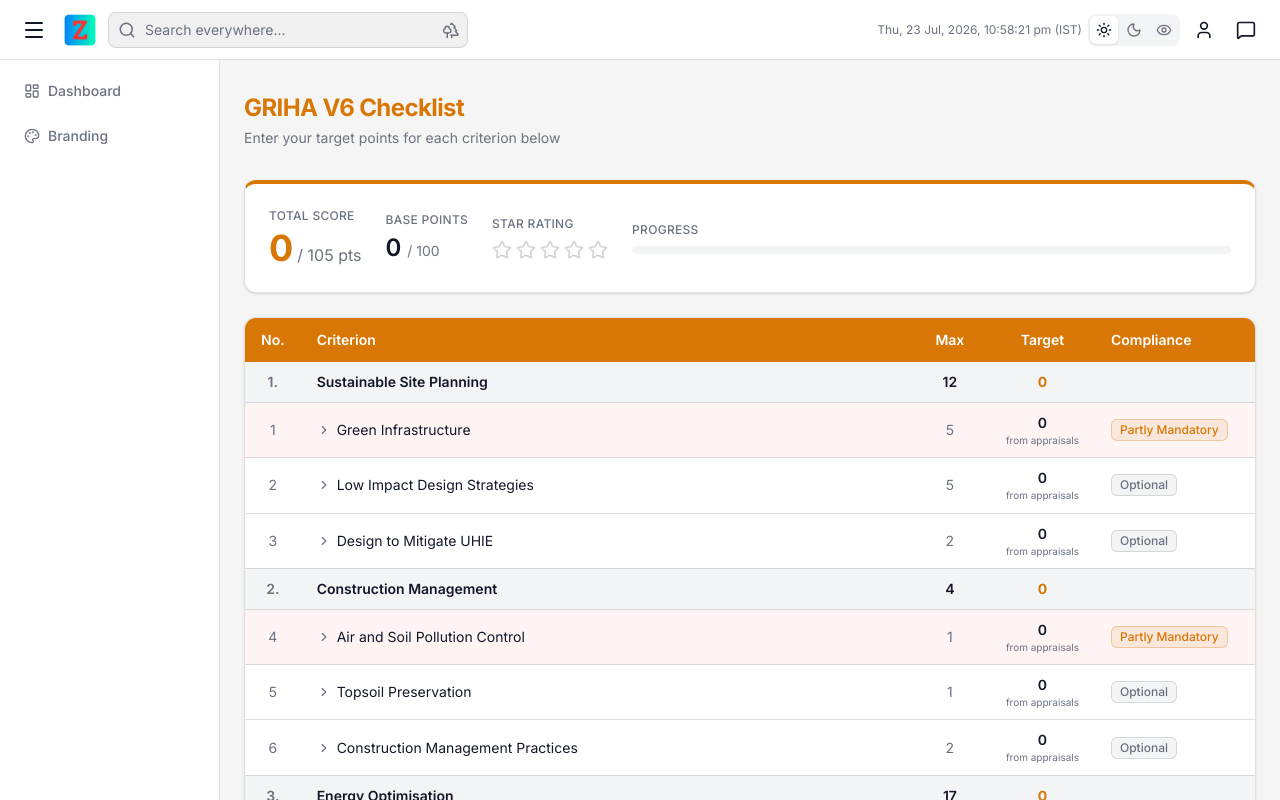
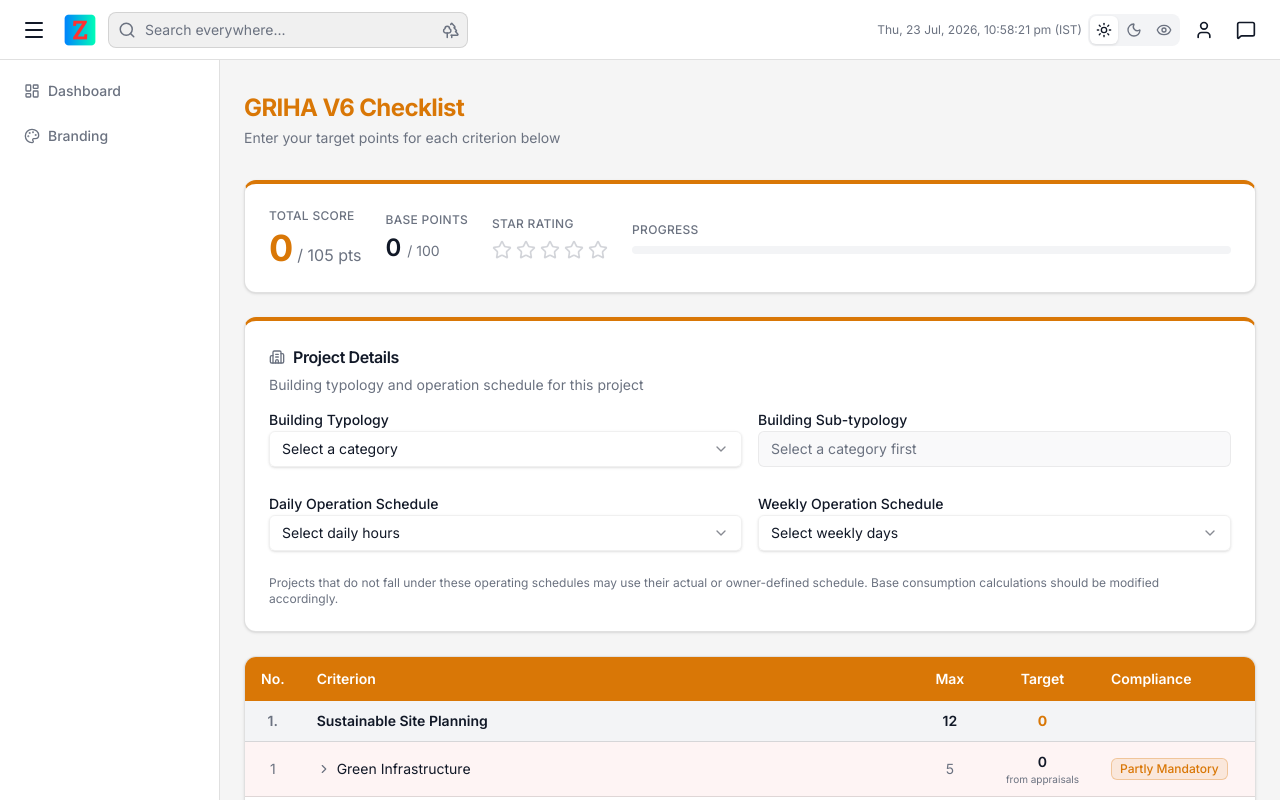
Before and after one commit to harshlangeh/harshz, a Next.js app: page /griha-v6 in a window 1280 px wide. Built offline with nearby package versions, Linux system fonts and the light colour scheme.

Commit message:
feat: add Project Details section (Building Typology, Operation Schedule) to GRIHA checklist pages

```diff
--- a/src/app/griha-v2015/page.tsx
+++ b/src/app/griha-v2015/page.tsx
@@ -5,6 +5,7 @@ import { Card, CardContent, CardHeader, CardTitle } from '@/components/ui/card';
 import { Progress } from '@/components/ui/progress';
 import { Input } from '@/components/ui/input';
 import { DownloadSection } from '@/components/DownloadSection';
+import { ProjectDetailsSection } from '@/components/ProjectDetailsSection';
 
 const sections = [
   { id: 1, title: "Site Planning", max: 8, criteria: [
@@ -167,6 +168,8 @@ export default function GrihaV2015Page() {
         </CardContent>
       </Card>
 
+      <ProjectDetailsSection accentClass="border-t-rose-red" />
+
       {/* Criteria table */}
       <Card className="mb-6 overflow-hidden">
         <div className="overflow-x-auto">
--- a/src/app/griha-v2019/page.tsx
+++ b/src/app/griha-v2019/page.tsx
@@ -6,6 +6,7 @@ import { Badge } from '@/components/ui/badge';
 import { Progress } from '@/components/ui/progress';
 import { Input } from '@/components/ui/input';
 import { DownloadSection } from '@/components/DownloadSection';
+import { ProjectDetailsSection } from '@/components/ProjectDetailsSection';
 
 const sections = [
   { id: 1, title: "Sustainable Site Planning", max: 12, criteria: [
@@ -182,6 +183,8 @@ export default function GrihaV2019Page() {
         </CardContent>
       </Card>
 
+      <ProjectDetailsSection accentClass="border-t-green" />
+
       {/* Criteria table */}
       <Card className="mb-6 overflow-hidden">
         <div className="overflow-x-auto">
--- a/src/app/griha-v6/page.tsx
+++ b/src/app/griha-v6/page.tsx
@@ -9,6 +9,7 @@ import { Input } from '@/components/ui/input';
 import { Button } from '@/components/ui/button';
 import { DownloadSection } from '@/components/DownloadSection';
 import { AttemptStatusRadio } from '@/components/AttemptStatusRadio';
+import { ProjectDetailsSection } from '@/components/ProjectDetailsSection';
 import {
   CRITERION_APPRAISALS, getAppraisalState, saveAppraisalState, appraisalContribution, appraisalTargetDisplay,
   appraisalMaxDisplay, criterionEffectiveMax,
@@ -359,6 +360,8 @@ export default function GrihaV6Page() {
         </CardContent>
       </Card>
 
+      <ProjectDetailsSection accentClass="border-t-orange" />
+
       {/* Criteria table */}
       <Card className="mb-6 overflow-hidden">
         <div className="overflow-x-auto">
--- /dev/null
+++ b/src/components/ProjectDetailsSection.tsx
@@ -0,0 +1,127 @@
+"use client";
+import React, { useEffect, useState } from 'react';
+import { Building2 } from 'lucide-react';
+import { Card, CardContent, CardHeader, CardTitle, CardDescription } from '@/components/ui/card';
+import { Select, SelectTrigger, SelectValue, SelectContent, SelectItem } from '@/components/ui/select';
+import {
+  BUILDING_TYPOLOGIES, OPERATION_SCHEDULE, getProjectDetails, saveProjectDetails,
+  type ProjectDetailsState,
+} from '@/data/building-typology';
+
+interface Props {
+  /** Brand accent class for the card's top border, e.g. "border-t-orange". */
+  accentClass: string;
+}
+
+export function ProjectDetailsSection({ accentClass }: Props) {
+  const [details, setDetails] = useState<ProjectDetailsState>({
+    typologyCategory: '', typologyType: '', operationDaily: '', operationWeekly: '',
+  });
+
+  useEffect(() => {
+    setDetails(getProjectDetails());
+  }, []);
+
+  const update = (patch: Partial<ProjectDetailsState>) => {
+    setDetails(saveProjectDetails(patch));
+  };
+
+  const selectedCategory = BUILDING_TYPOLOGIES.find(c => c.category === details.typologyCategory);
+
+  return (
+    <Card className={`mb-6 border-t-4 ${accentClass}`}>
+      <CardHeader className="pb-3">
+        <div className="flex items-center gap-2">
+          <Building2 className="h-4 w-4 text-muted-foreground" />
+          <CardTitle className="text-base">Project Details</CardTitle>
+        </div>
+        <CardDescription>Building typology and operation schedule for this project</CardDescription>
+      </CardHeader>
+      <CardContent className="space-y-6">
+        <div className="grid grid-cols-1 gap-4 sm:grid-cols-2">
+          <div className="space-y-1.5">
+            <label className="text-sm font-medium">Building Typology</label>
+            <Select
+              value={details.typologyCategory}
+              onValueChange={v => update({ typologyCategory: v, typologyType: '' })}
+            >
+              <SelectTrigger>
+                <SelectValue placeholder="Select a category" />
+              </SelectTrigger>
+              <SelectContent>
+                {BUILDING_TYPOLOGIES.map(c => (
+                  <SelectItem key={c.category} value={c.category}>{c.category}</SelectItem>
+                ))}
+              </SelectContent>
+            </Select>
+          </div>
+
+          <div className="space-y-1.5">
+            <label className="text-sm font-medium">Building Sub-typology</label>
+            {selectedCategory?.types ? (
+              <Select
+                value={details.typologyType}
+                onValueChange={v => update({ typologyType: v })}
+              >
+                <SelectTrigger>
+                  <SelectValue placeholder="Select a sub-type" />
+                </SelectTrigger>
+                <SelectContent>
+                  {selectedCategory.types.map(t => (
+                    <SelectItem key={t} value={t}>{t}</SelectItem>
+                  ))}
+                </SelectContent>
+              </Select>
+            ) : (
+              <div className="flex h-9 items-center rounded-md border border-input bg-muted/50 px-3 text-sm text-muted-foreground">
+                {selectedCategory ? 'Assessed per building/space' : 'Select a category first'}
+              </div>
+            )}
+          </div>
+        </div>
+
+        {selectedCategory?.description && (
+          <p className="text-xs text-muted-foreground -mt-2">{selectedCategory.description}</p>
+        )}
+
+        <div className="grid grid-cols-1 gap-4 sm:grid-cols-2">
+          <div className="space-y-1.5">
+            <label className="text-sm font-medium">Daily Operation Schedule</label>
+            <Select
+              value={details.operationDaily}
+              onValueChange={v => update({ operationDaily: v })}
+            >
+              <SelectTrigger>
+                <SelectValue placeholder="Select daily hours" />
+              </SelectTrigger>
+              <SelectContent>
+                {OPERATION_SCHEDULE.dailyOptions.map(o => (
+                  <SelectItem key={o.value} value={o.value}>{o.label}</SelectItem>
+                ))}
+              </SelectContent>
+            </Select>
+          </div>
+
+          <div className="space-y-1.5">
+            <label className="text-sm font-medium">Weekly Operation Schedule</label>
+            <Select
+              value={details.operationWeekly}
+              onValueChange={v => update({ operationWeekly: v })}
+            >
+              <SelectTrigger>
+                <SelectValue placeholder="Select weekly days" />
+              </SelectTrigger>
+              <SelectContent>
+                {OPERATION_SCHEDULE.weeklyOptions.map(o => (
+                  <SelectItem key={o.value} value={o.value}>{o.label}</SelectItem>
+                ))}
+              </SelectContent>
+            </Select>
+          </div>
+        </div>
+
+        <p className="text-xs text-muted-foreground">{OPERATION_SCHEDULE.note}</p>
+      </CardContent>
+    </Card>
+  );
+}
--- /dev/null
+++ b/src/data/building-typology.ts
@@ -0,0 +1,93 @@
+export interface BuildingTypologyCategory {
+  category: string;
+  /** Sub-typologies within this category. Absent for categories assessed by description instead (e.g. Mixed-use Development). */
+  types?: string[];
+  /** Shown in place of a sub-typology dropdown when `types` is absent. */
+  description?: string;
+}
+
+export const BUILDING_TYPOLOGIES: BuildingTypologyCategory[] = [
+  {
+    category: 'Healthcare Facility',
+    types: ['Hospitals', 'Clinics', 'Medical colleges', 'Dispensaries'],
+  },
+  {
+    category: 'Hospitality',
+    types: ['Hotels', 'Guest houses', 'Service apartments', 'Community/Visitors centre'],
+  },
+  {
+    category: 'Institutional',
+    types: [
+      'Universities', 'Schools', 'Hostels', 'Colleges', 'Libraries', 'Institutes',
+      'Research and development buildings', 'Gallery/Museum', 'Place of worship',
+      'Sports and leisure facilities', 'Auditorium/Theatre',
+    ],
+  },
+  {
+    category: 'Office',
+    types: ['Offices', 'IT buildings/data centres', 'Owner-occupied buildings', 'Co-working spaces', 'Industries', 'Court'],
+  },
+  {
+    category: 'Residential',
+    types: ['Core & shell buildings', 'Multi-dwelling unit', 'Bungalows', 'Villas', 'Mansions', 'Military barracks'],
+  },
+  {
+    category: 'Retail',
+    types: ['Shopping complexes', 'Banquets/wedding halls', 'Restaurants', 'Food courts', 'Cafeterias', 'Multiplexes'],
+  },
+  {
+    category: 'Transit Terminal',
+    types: ['Airports', 'Heliports', 'Bus stands', 'Railway stations', 'Metro stations'],
+  },
+  {
+    category: 'Sports',
+    types: ['Sports complexes'],
+  },
+  {
+    category: 'Mixed-use Development',
+    description: 'Projects having multiple buildings with different uses or a single building with multiple occupancies. Assessment is carried out according to the applicable standards for each building or space.',
+  },
+];
+
+export const OPERATION_SCHEDULE = {
+  dailyOptions: [
+    { value: '8', label: '8 hours/day' },
+    { value: '24', label: '24 hours/day' },
+  ],
+  weeklyOptions: [
+    { value: '5', label: '5 days/week' },
+    { value: '7', label: '7 days/week' },
+  ],
+  note: 'Projects that do not fall under these operating schedules may use their actual or owner-defined schedule. Base consumption calculations should be modified accordingly.',
+};
+
+export interface ProjectDetailsState {
+  typologyCategory: string;
+  typologyType: string;
+  operationDaily: string;
+  operationWeekly: string;
+}
+
+const DEFAULT_STATE: ProjectDetailsState = {
+  typologyCategory: '',
+  typologyType: '',
+  operationDaily: '',
+  operationWeekly: '',
+};
+
+const STORAGE_KEY = 'project_typology';
+
+export function getProjectDetails(): ProjectDetailsState {
+  if (typeof window === 'undefined') return DEFAULT_STATE;
+  try {
+    return { ...DEFAULT_STATE, ...JSON.parse(localStorage.getItem(STORAGE_KEY) || '{}') };
+  } catch {
+    return DEFAULT_STATE;
+  }
+}
+
+export function saveProjectDetails(patch: Partial<ProjectDetailsState>) {
+  const next = { ...getProjectDetails(), ...patch };
+  localStorage.setItem(STORAGE_KEY, JSON.stringify(next));
+  return next;
+}
```
